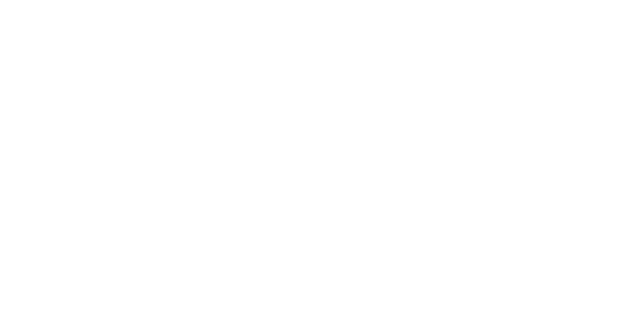
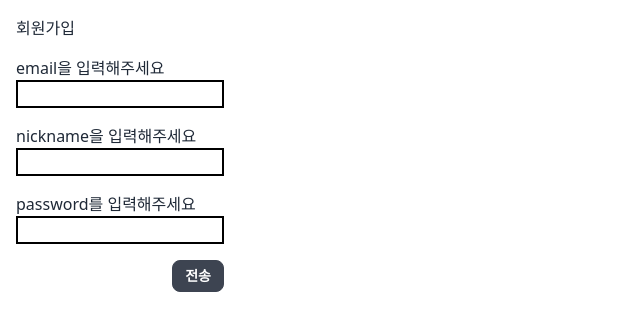
Before and after one commit to ohyoungkyu/my-tube-back-end-project, a React (Create React App) app: page /join in a window 1280 px wide. Before the commit this address had no page. Shown: the top 330 px of the page, without its empty margins (0-640 px from the left). Built offline with nearby package versions, Linux system fonts and the light colour scheme.

Commit message:
회원가입 화면1

```diff
--- /dev/null
+++ b/src/Routes/Join.jsx
@@ -0,0 +1,30 @@
+import React from "react";
+
+const Join = () => {
+  return (
+    <div>
+      <form
+        onSubmit={(e) => {
+          e.preventDefault();
+        }}
+        className="flex flex-col w-60 items-start p-4"
+      >
+        <div>회원가입</div>
+
+        <div className="mt-4">email을 입력해주세요</div>
+        <input type="email" className="w-full border-2 border-black" />
+
+        <div className="mt-4">nickname을 입력해주세요</div>
+        <input type="text" className="w-full border-2 border-black" />
+
+        <div className="mt-4">password를 입력해주세요</div>
+        <input type="password" className="w-full border-2 border-black" />
+        <button type="submit" className="btn btn-sm ml-auto mt-4">
+          전송
+        </button>
+      </form>
+    </div>
+  );
+};
+
+export default Join;
--- /dev/null
+++ b/src/Routes/Login.jsx
@@ -0,0 +1,7 @@
+import React from "react";
+
+const Login = () => {
+  return <div>회원가입</div>;
+};
+
+export default Login;
--- a/src/index.js
+++ b/src/index.js
@@ -4,14 +4,18 @@
 import About from "./Routes/About";
 import Home from "./Routes/Home";
 import { BrowserRouter as Router, Routes, Route, Link } from "react-router-dom";
+import Join from "./Routes/Join";
+import Login from "./Routes/Login";
 
 const root = ReactDOM.createRoot(document.getElementById("root"));
 root.render(
   <React.StrictMode>
     <Router>
       <Routes>
+        <Route path="/" element={<Home />}></Route>
         <Route path="/about/:id" element={<About />}></ Route>
-        <Route path="/" element={<Home />}></Route>
+        <Route path="/join" element={<Join />}></Route>
+        <Route path="/login" element={<Login />}></Route>
       </Routes>
     </Router>
   </React.StrictMode>
--- a/src/layouts/Header.jsx
+++ b/src/layouts/Header.jsx
@@ -3,6 +3,7 @@
 
 const Header = () => {
   const navigate = useNavigate();
+  const isLogined = false;
   return (
     <header>
       <div className="flex justify-between navbar bg-base-100 border-b shadow-md">
@@ -27,6 +28,7 @@
           </div>
         </div>
         <div>
+          {isLogined ? (
             <div className="dropdown dropdown-end">
               <label tabIndex="0" class="btn btn-ghost btn-circle avatar">
                 <div class="w-24 rounded-full">
@@ -46,14 +48,26 @@
                   <a>Setting</a>
                 </li>
                 <li>
-                <div onClick={() => {
+                  <div
+                    onClick={() => {
                       navigate("/");
-                }}>
+                    }}
+                  >
                     Logout
                   </div>
                 </li>
               </ul>
             </div>
+          ) : (
+            <div className="flex gap-4">
+              <div>
+                <Link to="/join">회원가입</Link>
+              </div>
+              <div className="mr-2">
+                <Link to="/login">로그인</Link>
+              </div>
+            </div>
+          )}
         </div>
       </div>
     </header>
```
Lines whose indentation alone changed are shown as unchanged.
